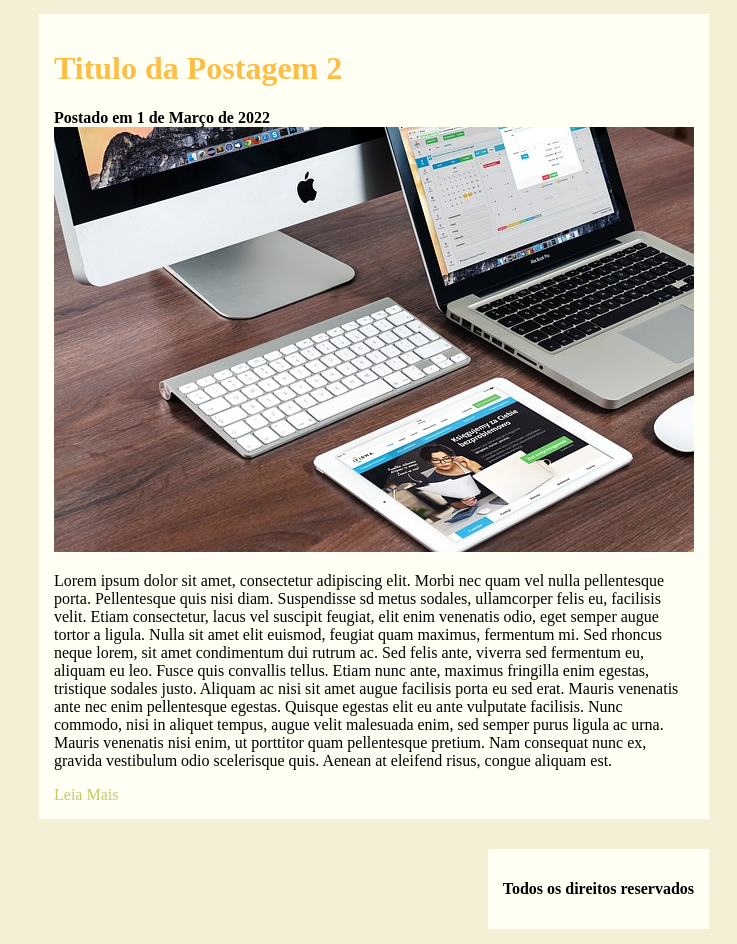
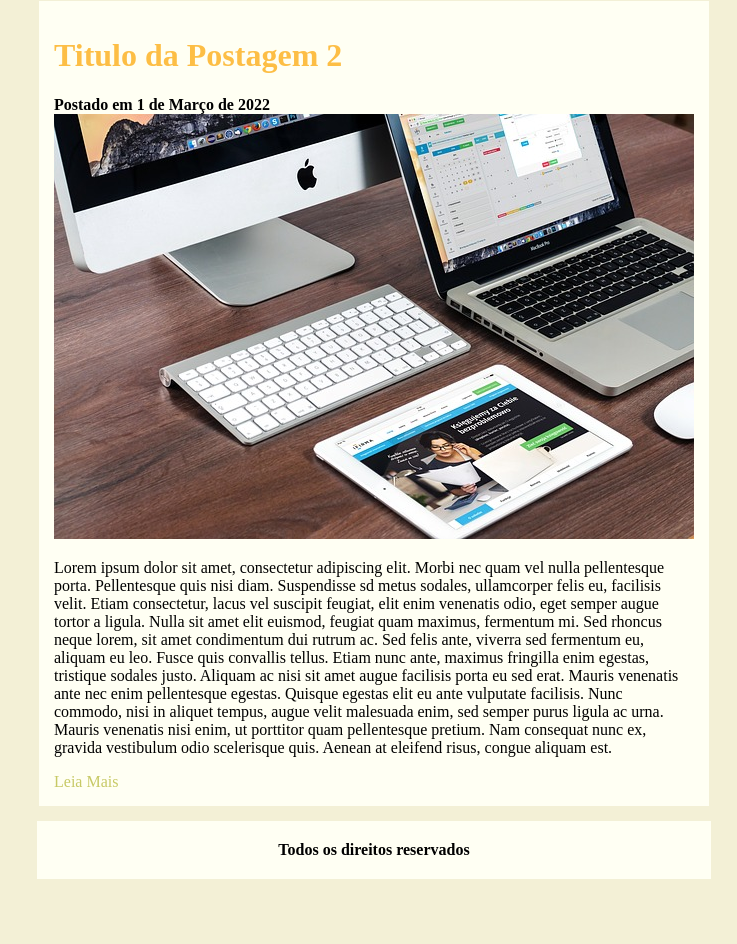
Before and after one commit to MthsMedeiros/projectTecBlog, a plain HTML site: page index.html in a window 1280 px wide. Shown: the part 1641-2585 px from the top of the page, without its empty margins (543-1280 px from the left). After the commit the page ends 2535 px from the top, so only its background shows below. Drawn offline with Linux system fonts and the light colour scheme.

Commit message:
Alteração rodapé

```diff
--- a/index.html
+++ b/index.html
@@ -43,7 +43,7 @@
                     <hr>
                 </div>
                 <div class="divPostagemRecente" id="divCategorias">
-                    <p id="pPostagemRecente">Categorias</p>
+                    <p id="catPostRecent">Categorias</p>
                     <hr>
                     <a href="" class="linksClLateral">Jogos</a><br>
                     <a href="" class="linksClLateral">Celulares</a><br>
--- a/style/style.css
+++ b/style/style.css
@@ -142,9 +142,13 @@ a.linkCliqueAqui:link, a.linkCliqueAqui:visited{
 .divRodape{
 
     clear: both;
-    float: inline-end;
-    margin: 15px;
-    padding: 15px;
+    margin: 15px auto;
+    margin-left: 13px;
+    margin-right: 13px;
+    padding-top: 4px;
+    padding-left: 13px;
+    padding-right: 13px;
+    padding-bottom: 4px;
     background: #fffff3;
     text-align: center;
     /* border: 2px solid green; */
```
